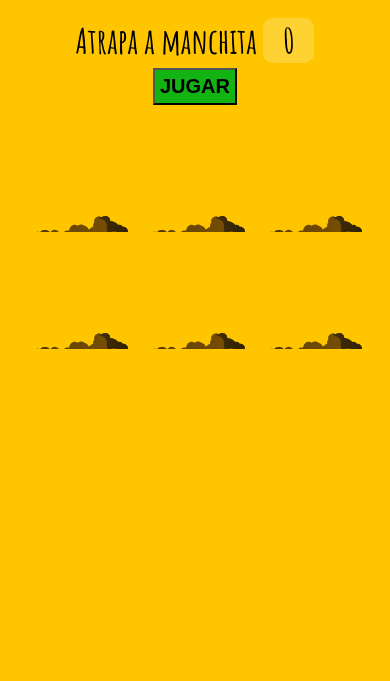
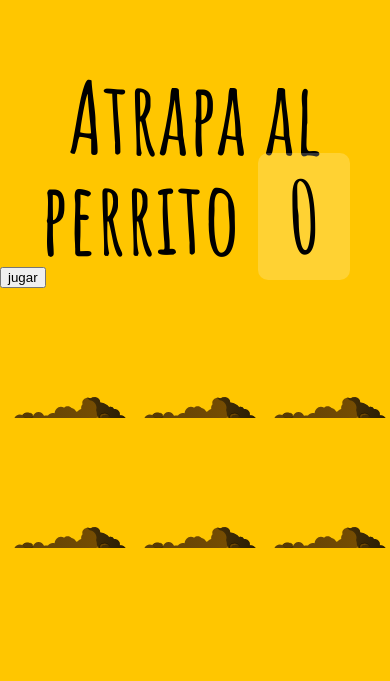
Before and after one commit to juan-gabriel-ruiz/juego_js, a plain HTML site: page index.html in a window 390 px wide. Drawn offline with Linux system fonts and the light colour scheme.

Commit message:
modificacion para movil, prueba

```diff
--- a/index.html
+++ b/index.html
@@ -1,36 +1,36 @@
 <!DOCTYPE html>
 <html lang="en">
 <head>
-  <meta charset="UTF-8" />
-  <meta name="viewport" content="width=device-width, initial-scale=1.0, maximum-scale=1.0, user-scalable=no" />
+  <meta charset="UTF-8">
   <title>Atrapa al perrito</title>
-  <link href="https://fonts.googleapis.com/css?family=Amatic+SC:400,700" rel="stylesheet" />
-  <link rel="stylesheet" href="style.css" />
+  <link href='https://fonts.googleapis.com/css?family=Amatic+SC:400,700' rel='stylesheet' type='text/css'>
+  <link rel="stylesheet" href="style.css">
   <link rel="icon" href="https://fav.farm/✅" />
+    <meta name="viewport" content="width=device-width, initial-scale=1, maximum-scale=1, user-scalable=no" />
 </head>
 <body>
 
-  <h1>Atrapa a manchita <span class="score">0</span></h1>
-  <button onClick="startGame()"><h2>JUGAR</h2></button>
+  <h1>Atrapa al perrito <span class="score">0</span></h1>
+  <button onClick="startGame()">jugar</button>
 
   <div class="game">
     <div class="hole hole1">
-      <img src="saltando.png" alt="manchita" class="mole" />
+      <div class="mole"></div>
     </div>
     <div class="hole hole2">
-      <img src="saltando.png" alt="manchita" class="mole" />
+      <div class="mole"></div>
     </div>
     <div class="hole hole3">
-      <img src="saltando.png" alt="manchita" class="mole" />
+      <div class="mole"></div>
     </div>
     <div class="hole hole4">
-      <img src="saltando.png" alt="manchita" class="mole" />
+      <div class="mole"></div>
     </div>
     <div class="hole hole5">
-      <img src="saltando.png" alt="manchita" class="mole" />
+      <div class="mole"></div>
     </div>
     <div class="hole hole6">
-      <img src="saltando.png" alt="manchita" class="mole" />
+      <div class="mole"></div>
     </div>
   </div>
 
@@ -49,7 +49,10 @@
   function randomHole(holes) {
     const idx = Math.floor(Math.random() * holes.length);
     const hole = holes[idx];
-    if (hole === lastHole) return randomHole(holes);
+    if (hole === lastHole) {
+      console.log('Ah nah thats the same one bud');
+      return randomHole(holes);
+    }
     lastHole = hole;
     return hole;
   }
@@ -69,21 +72,18 @@
     timeUp = false;
     score = 0;
     peep();
-    setTimeout(() => timeUp = true, 20000);
+    setTimeout(() => timeUp = true, 10000)
   }
 
   function bonk(e) {
-    if (!e.isTrusted) return; // cheat protection
+    if(!e.isTrusted) return; // cheater!
     score++;
     this.parentNode.classList.remove('up');
     scoreBoard.textContent = score;
   }
 
-  moles.forEach(mole => {
-    mole.addEventListener('click', bonk);
-    mole.addEventListener('touchstart', bonk);
-  });
+  moles.forEach(mole => mole.addEventListener('click', bonk));
+
 </script>
-
 </body>
 </html>
--- a/style.css
+++ b/style.css
@@ -16,38 +16,27 @@ body {
 
 h1 {
   text-align: center;
-  font-size: 6rem;
+  font-size: 10rem;
   line-height: 1;
   margin-bottom: 0;
 }
 
-button {
-  background: rgb(20, 179, 20);
-  padding: 0.5rem;
-  margin: 1rem auto;
-  display: block;
-}
-
-button h2 {
-  font-size: 2.5rem;
-  margin: 0;
-}
-
 .score {
-  background: rgba(255, 255, 255, 0.2);
+  background: rgba(255,255,255,0.2);
   padding: 0 3rem;
   line-height: 1;
   border-radius: 1rem;
 }
 
 .game {
-  width: 90vw;
+  width: 100%;
   max-width: 600px;
   aspect-ratio: 3 / 2;
   display: flex;
   flex-wrap: wrap;
-  margin: 1rem auto;
+  margin: 0 auto;
 }
+
 
 .hole {
   flex: 1 0 33.33%;
@@ -61,40 +50,22 @@ button h2 {
   background-size: contain;
   content: '';
   width: 100%;
-  height: 70px;
+  height:70px;
   position: absolute;
   z-index: 2;
   bottom: -30px;
 }
 
 .mole {
+  background: url('saltando.png') bottom center no-repeat;
+  background-size: 80%;
   position: absolute;
   top: 100%;
-  left: 0;
   width: 100%;
   height: 100%;
-  object-fit: contain;
-  transition: all 0.4s;
-  z-index: 1;
-  cursor: pointer;
-  touch-action: manipulation;
+  transition:all 0.4s;
 }
 
 .hole.up .mole {
   top: 0;
 }
-
-/* Ajustes para pantallas pequeñas */
-@media (max-width: 600px) {
-  h1 {
-    font-size: 3.5rem;
-  }
-
-  button h2 {
-    font-size: 2rem;
-  }
-
-  .score {
-    padding: 0 2rem;
-  }
-}
```
